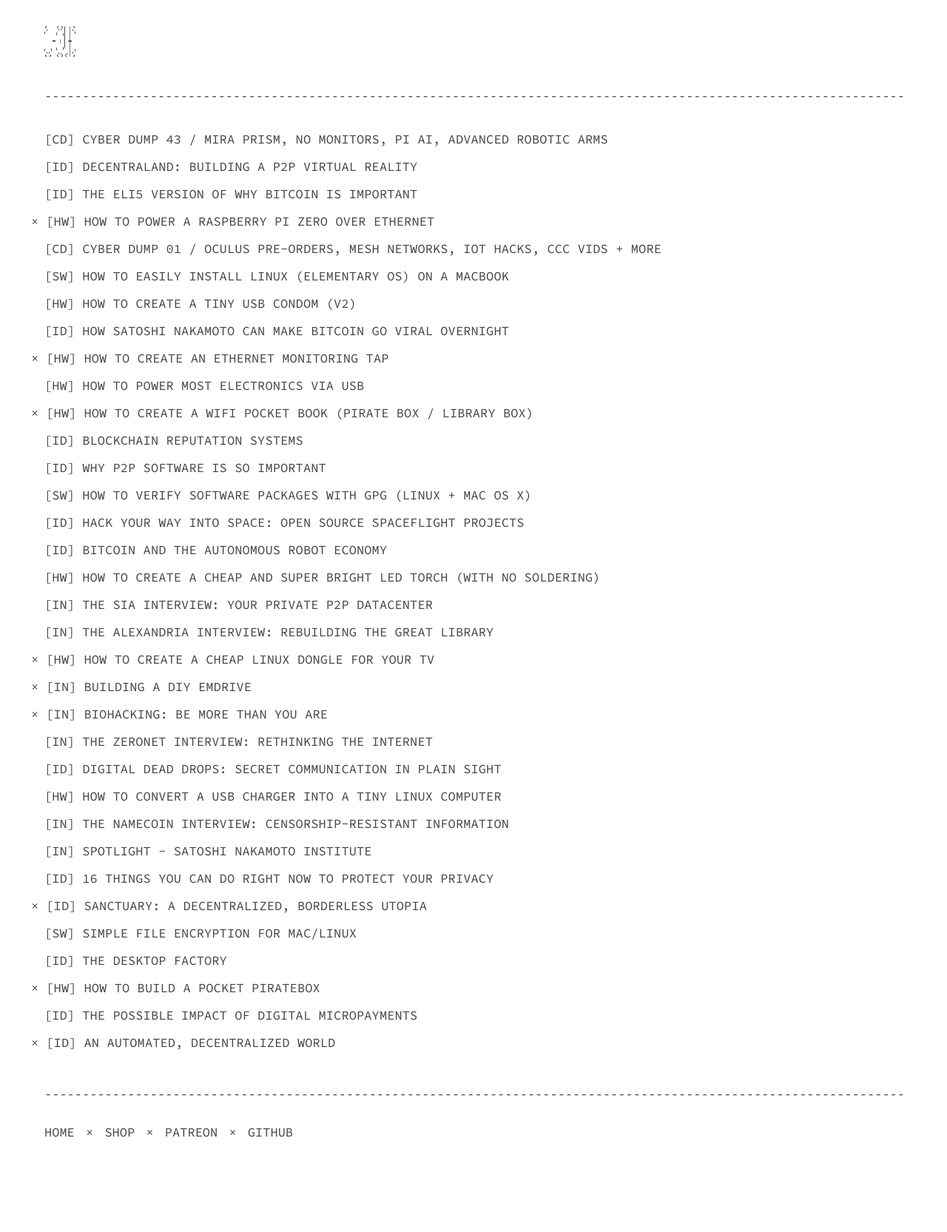
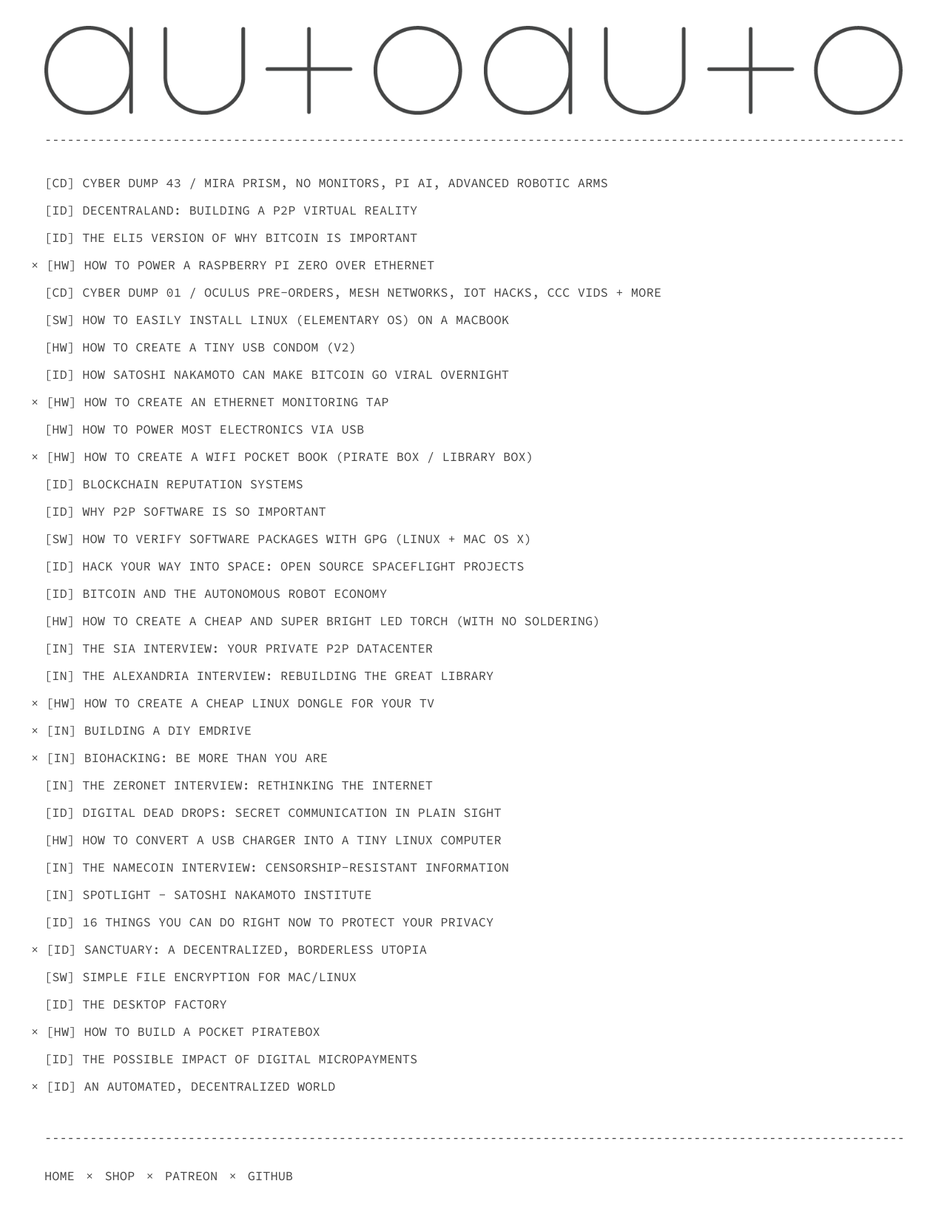
Before and after one commit to jeromearul/jeromearul.github.io, a Jekyll site: the page autoauto.html, which Jekyll copies as it is, in a window 1280 px wide. Shown: the whole page at 74% size. Built offline with Jekyll 4.4.1, drawn with Linux system fonts in a browser that asks for light colours; some web fonts are replaced; before the commit the page ends 1606 px from its top, so only the background shows below that.

Commit message:
header size

```diff
--- a/autoauto.html
+++ b/autoauto.html
@@ -25,8 +25,7 @@
 
         <!--HEADER SECTION -->
         <div id="header"><pre>
-<img src="autoauto/autoauto.png" alt="autoauto" height="42" width="42" href="http://jeromearul.com/autoauto">
-
+<img src="autoauto/autoauto.png" alt="autoauto" width="100%" href="http://jeromearul.com/autoauto">
 ------------------------------------------------------------------------------------------------------------------------------------------------------------------------------------------------------------------------------------------------------------------------------------------------------------</pre>
             </div>
 
```
